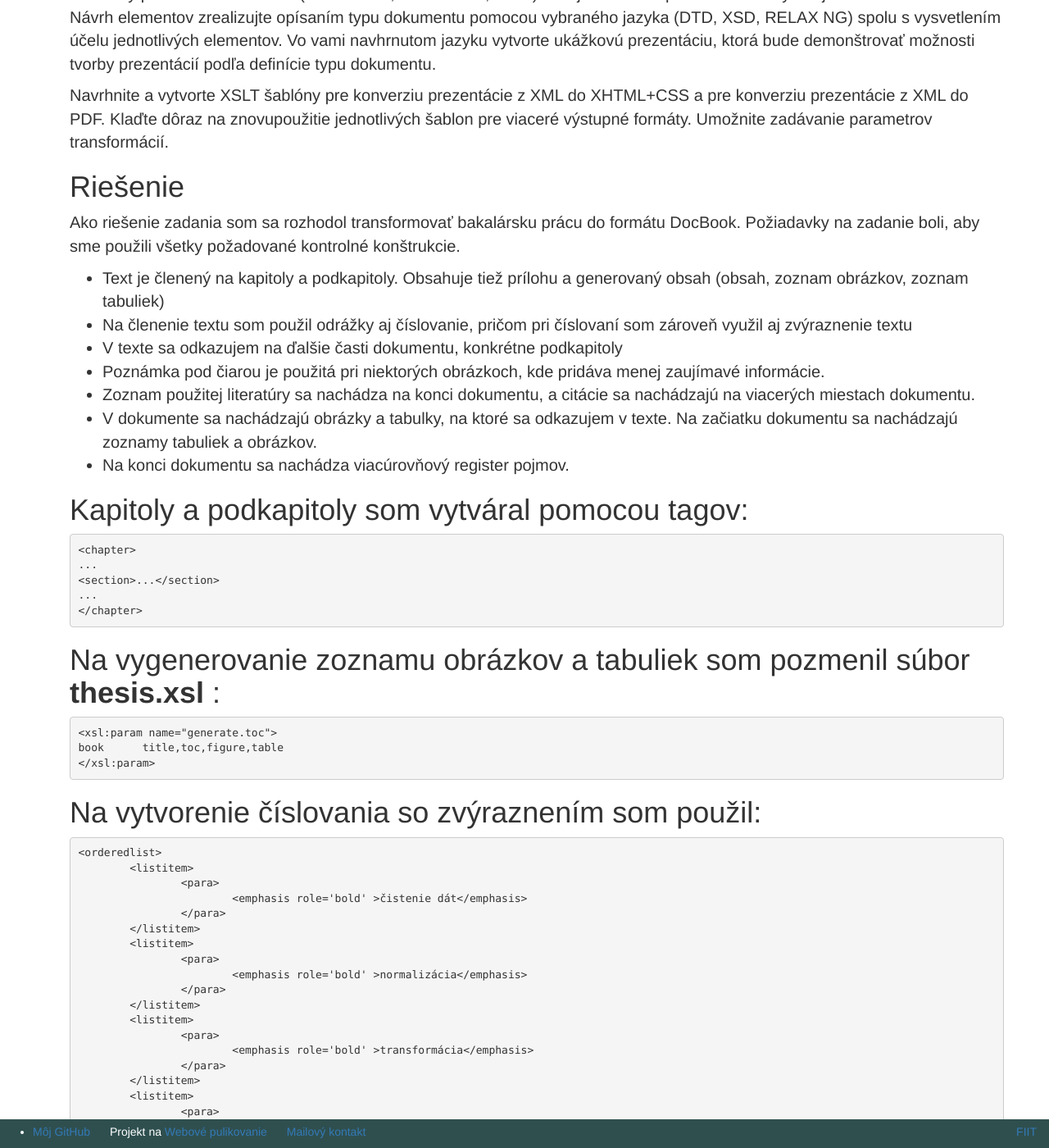
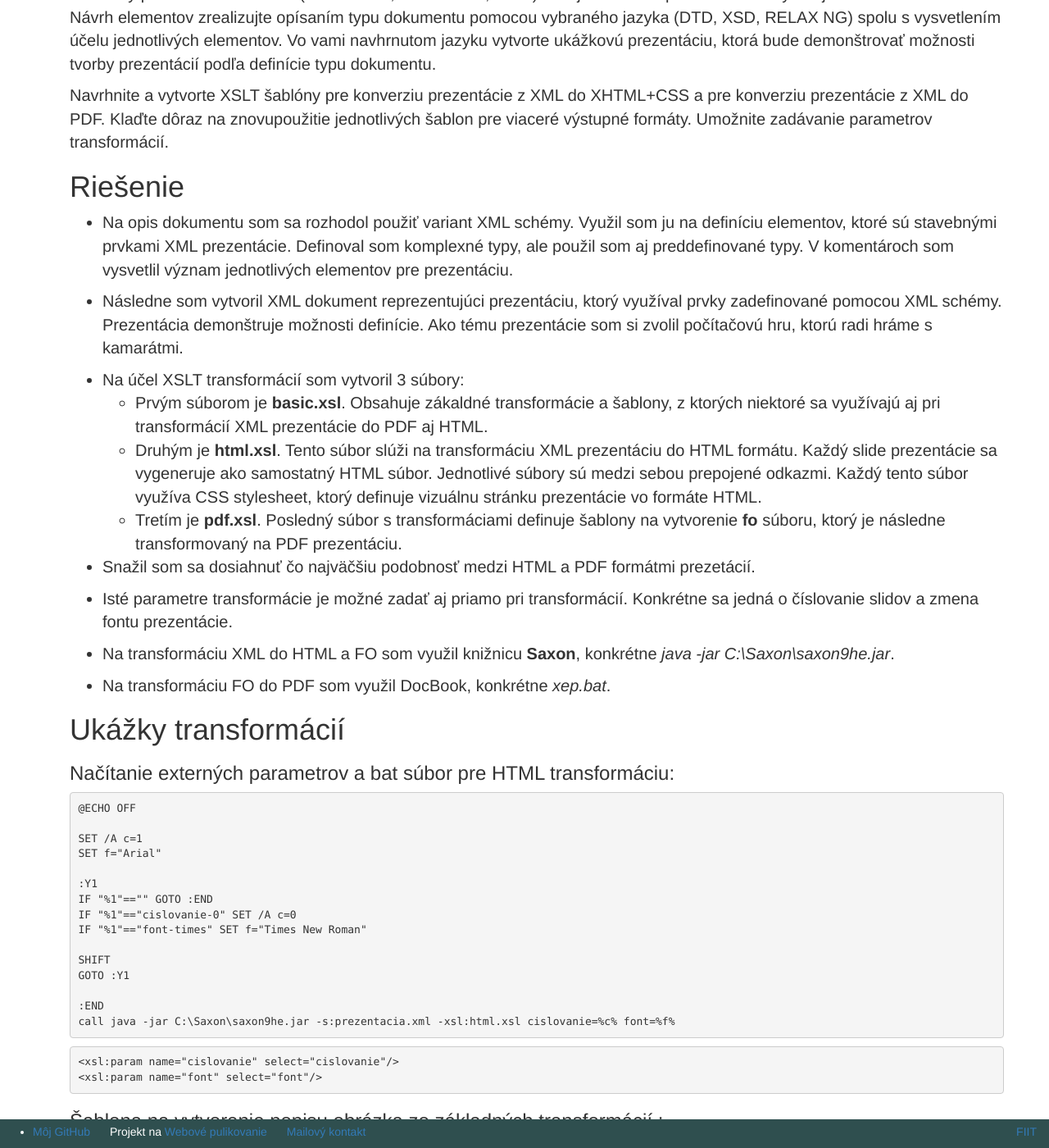
Before and after one commit to JanecekJ/JanecekJ.github.io, a Jekyll site: the page built from projekty/zadanie3/index.md, in a window 1280 px wide and 1400 px high, scrolled down 252 px. Shown: the whole window at 82% size. Built offline with Jekyll 4.4.1, drawn with Linux system fonts in a browser that asks for light colours; some of the changed text lies outside the part shown.

````diff
--- a/projekty/zadanie3/index.md
+++ b/projekty/zadanie3/index.md
@@ -8,156 +8,87 @@
 Navrhnite a vytvorte XSLT šablóny pre konverziu prezentácie z XML do XHTML+CSS a pre konverziu prezentácie z XML do PDF. Klaďte dôraz na znovupoužitie jednotlivých šablon pre viaceré výstupné formáty. Umožnite zadávanie parametrov transformácií.
 
 # Riešenie
-Ako riešenie zadania som sa rozhodol transformovať bakalársku prácu do formátu DocBook.
-Požiadavky na zadanie boli, aby sme použili všetky požadované kontrolné konštrukcie.
++ Na opis dokumentu som sa rozhodol použiť variant XML schémy. Využil som ju na definíciu elementov, ktoré sú stavebnými prvkami XML prezentácie. Definoval som komplexné typy, ale použil som aj preddefinované typy. V komentároch som vysvetlil význam jednotlivých elementov pre prezentáciu.
 
-+ Text je členený na kapitoly a podkapitoly. Obsahuje tiež prílohu a generovaný obsah (obsah, zoznam obrázkov, zoznam tabuliek)
-+ Na členenie textu som použil odrážky aj číslovanie, pričom pri číslovaní som zároveň využil aj zvýraznenie textu
-+ V texte sa odkazujem na ďalšie časti dokumentu, konkrétne podkapitoly
-+ Poznámka pod čiarou je použitá pri niektorých obrázkoch, kde pridáva menej zaujímavé informácie.
-+ Zoznam použitej literatúry sa nachádza na konci dokumentu, a citácie sa nachádzajú na viacerých miestach dokumentu.
-+ V dokumente sa nachádzajú obrázky a tabulky, na ktoré sa odkazujem v texte. Na začiatku dokumentu sa nachádzajú zoznamy tabuliek a obrázkov.
-+ Na konci dokumentu sa nachádza viacúrovňový register pojmov.
++ Následne som vytvoril XML dokument reprezentujúci prezentáciu, ktorý využíval prvky zadefinované pomocou XML schémy. Prezentácia demonštruje možnosti definície. Ako tému prezentácie som si zvolil počítačovú hru, ktorú radi hráme s kamarátmi.
 
-# Kapitoly a podkapitoly som vytváral pomocou tagov:
++ Na účel XSLT transformácií som vytvoril 3 súbory:
+	- Prvým súborom je **basic.xsl**. Obsahuje zákaldné transformácie a šablony, z ktorých niektoré sa využívajú aj pri transformácií XML prezentácie do PDF aj HTML.
+	- Druhým je **html.xsl**. Tento súbor slúži na transformáciu XML prezentáciu do HTML formátu. Každý slide prezentácie sa vygeneruje ako samostatný HTML súbor. Jednotlivé súbory sú medzi sebou prepojené odkazmi. Každý tento súbor využíva CSS stylesheet, ktorý definuje vizuálnu stránku prezentácie vo formáte HTML.
+	- Tretím je **pdf.xsl**. Posledný súbor s transformáciami definuje šablony na vytvorenie **fo** súboru, ktorý je následne transformovaný na PDF prezentáciu.
+
++ Snažil som sa dosiahnuť čo najväčšiu podobnosť medzi HTML a PDF formátmi prezetácií.
+
++ Isté parametre transformácie je možné zadať aj priamo pri transformácií. Konkrétne sa jedná o číslovanie slidov a zmena fontu prezentácie.
+
++ Na transformáciu XML do HTML a FO som využil knižnicu **Saxon**, konkrétne *java -jar C:\Saxon\saxon9he.jar*.
+
++ Na transformáciu FO do PDF som využil DocBook, konkrétne *xep.bat*.
+
+# Ukážky transformácií
+### Načítanie externých parametrov a bat súbor pre HTML transformáciu:
+```bat
+@ECHO OFF
+
+SET /A c=1
+SET f="Arial"
+
+:Y1
+IF "%1"=="" GOTO :END
+IF "%1"=="cislovanie-0" SET /A c=0
+IF "%1"=="font-times" SET f="Times New Roman"
+
+SHIFT
+GOTO :Y1
+
+:END
+call java -jar C:\Saxon\saxon9he.jar -s:prezentacia.xml -xsl:html.xsl cislovanie=%c% font=%f%
+```
 ```xml
-<chapter>
-...
-<section>...</section>
-...
-</chapter>
+<xsl:param name="cislovanie" select="cislovanie"/>
+<xsl:param name="font" select="font"/>
 ```
 
-# Na vygenerovanie zoznamu obrázkov a tabuliek som pozmenil súbor **thesis.xsl** :
+### Šablona na vytvorenie popisu obrázka zo základných transformácií :
 ```xml
-<xsl:param name="generate.toc">
-book      title,toc,figure,table
-</xsl:param>
+<!-- Template pre nájdenie čísla obrázka v prezentácií -->
+<xsl:template name="obr-cislo">
+	<!-- zistí číslo obrázka -->
+	<xsl:variable name="cislo" select="count(preceding::*//obrazok)+1"/>
+ 	<!-- nájde popis obrázka podľa toho o aký slide sa jedná -->
+ 	<xsl:if test=".[x:obrazok]">
+		<xsl:variable name="popis" select="x:obrazok/x:popis"/>
+		Obr.<xsl:value-of select="$cislo"/> : <xsl:value-of select="$popis"/>
+	</xsl:if>
+	<xsl:if test=".[x:mix]">
+		<xsl:variable name="popis" select="x:mix/x:obrazok/x:popis"/>
+		Obr.<xsl:value-of select="$cislo"/> : <xsl:value-of select="$popis"/>
+	</xsl:if>
+</xsl:template>
 ```
 
-# Na vytvorenie číslovania so zvýraznením som použil:
+### Šablona pre vytvorenie automaticky generovaného slidu so zhrnutím pre HTML:
 ```xml
-<orderedlist>
-	<listitem>
-		<para>
-			<emphasis role='bold' >čistenie dát</emphasis>
-		</para>
-	</listitem>
-	<listitem>
-		<para>
-			<emphasis role='bold' >normalizácia</emphasis>
-		</para>
-	</listitem>
-	<listitem>
-		<para>
-			<emphasis role='bold' >transformácia</emphasis>
-		</para>
-	</listitem>
-	<listitem>
-		<para>
-			<emphasis role='bold' >extrakcia atribútov</emphasis>
-		</para>
-	</listitem>
-	<listitem>
-		<para>
-			<emphasis role='bold' >selekcia atribútov</emphasis>
-		</para>
-	</listitem>
-</orderedlist>
+<!-- template pre spracovanie slidu so zhrnutím -->
+<xsl:template name="zhrnutie">
+	<div class="nadpis">
+		<center>
+			<h1>Zhrnutie</h1>
+		</center>
+	</div>
+	<div class="obsah">
+		<div class="text">
+			<p>
+				Kontakt: <xsl:value-of select="//x:metadata/x:email"/>
+			</p>
+			<ul>
+			<xsl:for-each select="//x:key">
+				<li>
+					<xsl:apply-templates/>
+				</li>
+			</xsl:for-each>
+			</ul>
+		</div>
+	</div>
+</xsl:template>
 ```
-
-# Odkaz na podkapitolu:
-```xml
-Tomu prečo je tento spôsob spracovania užitočný sa venujme v <xref linkend='variance'/>
-...
-<section id='variance'>
-```
-
-# Obrázok s poznámkou pod čiarou:
-```xml
-<figure id="imgBiasVariance">
-	<title>
-		Vzťah medzi bias, variance a komplexnosťou modelu
-		<footnote>
-			<para>Čím komplikovanejší model, tým väčšia variancia.
-			 Čím jednoduchší model, tým väčšia vyvhýlenosť. Treba nájsť správny pomer.</para>
-		</footnote>
-	</title>
-	<mediaobject>
-	  	<imageobject>
-	   	 	<imagedata width='10cm' fileref="images/biasvariance.png"/>
-	  	</imageobject>
-	  	<textobject>
-	  		<phrase>Čím komplikovanejší model, tým väčšia variancia.
-	  		 Čím jednoduchší model, tým väčšia vyvhýlenosť. Treba nájsť správny pomer.</phrase>
-	  	</textobject>
-	  	<ulink url="http://scott.fortmann-roe.com/docs/BiasVariance.html"/>
-	</mediaobject>
-</figure>
-```
-
-# Tabuľka:
-```xml
-<table id='tabulkaBagging' frame='all'><title>Tréningové podmnožiny pre bagging</title>
-	<tgroup cols='2' align='left' colsep='1' rowsep='1'>
-		<colspec colname='mnozina'/>
-		<colspec colname='prvky' />
-		<thead>
-			<row>
-	  			<entry>Množina</entry>
-	  			<entry>Pozorovanie v množine</entry>
-			</row>
-		</thead>
-		<tbody>
-			<row>
-			  	<entry>T (pôvodná množina)</entry>
-			  	<entry>1, 2, 3, 4, 5, 6, 7, 8, 9, 10</entry>
-			</row>
-			<row>
-			  	<entry>T1</entry>
-			  	<entry>1, 2, 2, 4, 5, 6, 6, 8, 9, 10</entry>
-			</row>
-			<row>
-			  	<entry>T2</entry>
-			  	<entry>1, 1, 3, 4, 5, 5, 7, 8, 10, 10</entry>
-			</row>
-			<row>
-			  	<entry>T3</entry>
-			  	<entry>3, 3, 3, 4, 5, 6, 7, 7, 9, 10</entry>
-			</row>
-			<row>
-			  	<entry>T4</entry>
-			  	<entry>1, 2, 4, 4, 5, 6, 7, 8, 9, 9</entry>
-			</row>
-		</tbody>
-	</tgroup>
-</table>
-```
-
-# Položka v použitej literatúre:
-```xml
-<biblioentry id="Breiman1996">
-  	<authorgroup>
-    	<author><firstname>Leo</firstname><surname>Breiman</surname></author>
-  	</authorgroup>
-  	<isbn>1573-0565</isbn>
-  	<copyright>
-  		<year>1996</year>
-  	</copyright>
-  	<publisher>
-   		<publishername>Machine Learning</publishername>
-  	</publisher>
-  	<title>Bagging predictors</title>
-  	<pagenums>123-140</pagenums>
-</biblioentry>
-```
-
-# Zoznam pojmov:
-```xml
-<!-- prvá uroveň -->
-<envar>Klasifikácia</envar><indexterm><primary>Klasifikácia</primary></indexterm>
-<!-- druhá uroveň -->
-<envar>Predpríprava dát</envar><indexterm><primary>Klasifikácia</primary><secondary>Predpríprava dát</secondary></indexterm>
-<!-- vygenerovanie zoznamu -->
-<index></index>
-```
````
Also changed, not shown: 1 other file.
